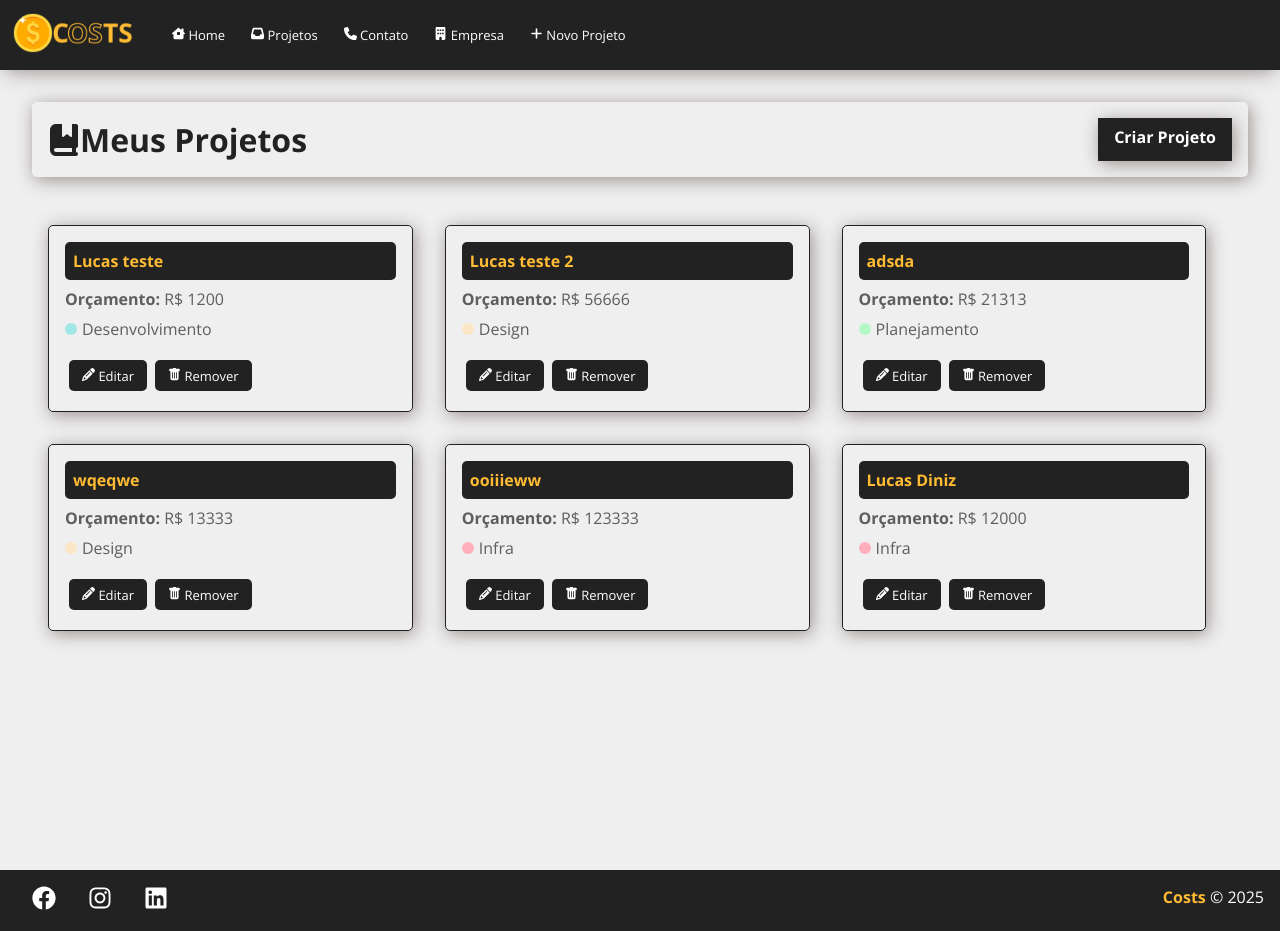
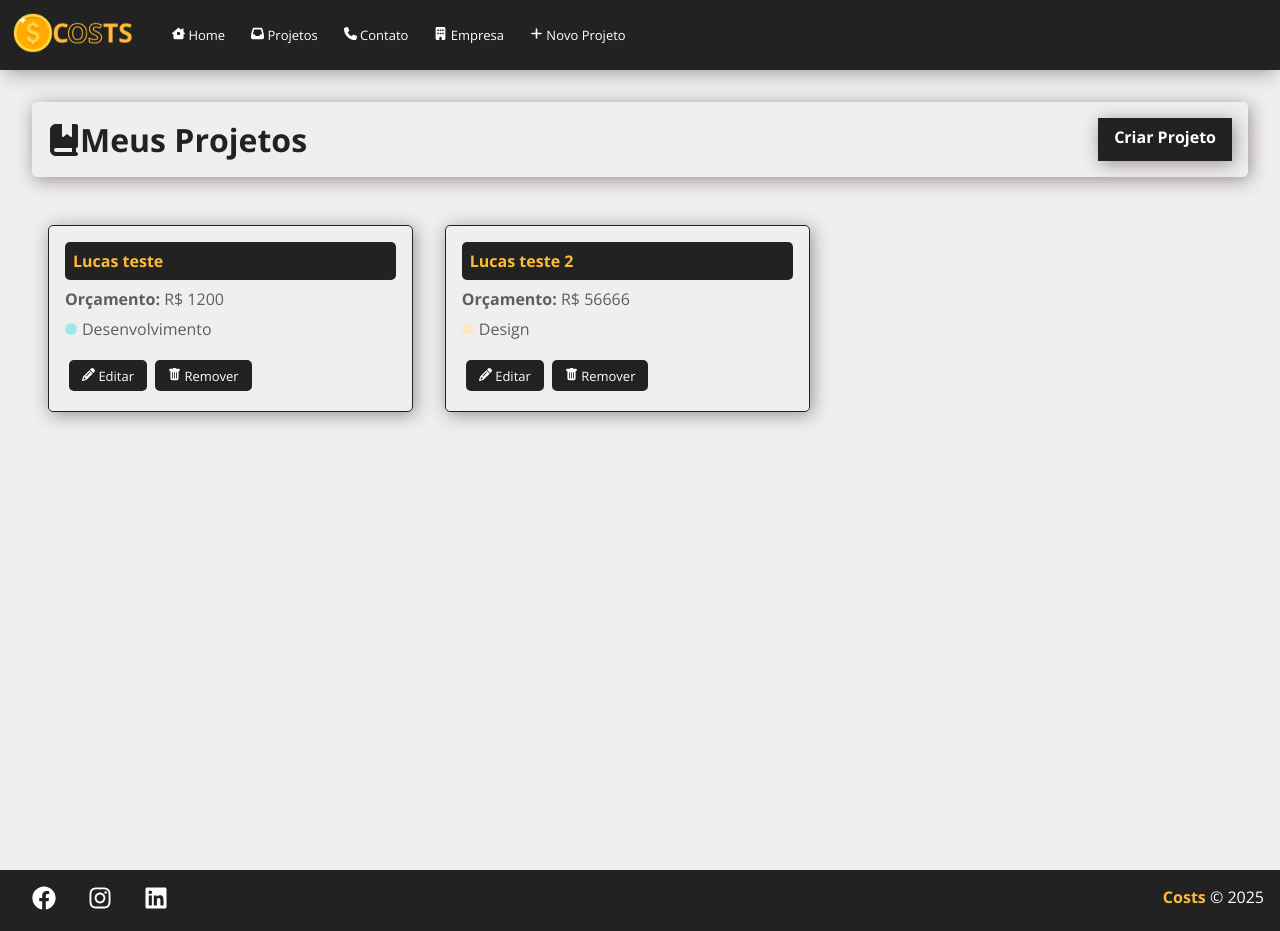
Before and after one commit to LucasDRo/Costs, a React (Create React App) app: page /projects in a window 1280 px wide. Built offline with nearby package versions, Linux system fonts and the light colour scheme; data requests are answered from the project's data file; the HTML template or start-up script is replaced by a standard one.

Commit message:
removing projects

```diff
--- a/db.json
+++ b/db.json
@@ -18,50 +18,6 @@
       "categories": {
         "id": "3",
         "name": "Design"
-      },
-      "cost": 0,
-      "services": []
-    },
-    {
-      "id": "4fdf",
-      "name": "adsda",
-      "budget": "21313",
-      "categories": {
-        "id": "4",
-        "name": "Planejamento"
-      },
-      "cost": 0,
-      "services": []
-    },
-    {
-      "id": "7e0e",
-      "name": "wqeqwe",
-      "budget": "13333",
-      "categories": {
-        "id": "3",
-        "name": "Design"
-      },
-      "cost": 0,
-      "services": []
-    },
-    {
-      "id": "cb3f",
-      "name": "ooiiieww",
-      "budget": "123333",
-      "categories": {
-        "id": "1",
-        "name": "Infra"
-      },
-      "cost": 0,
-      "services": []
-    },
-    {
-      "id": "01d5",
-      "name": "Lucas Diniz",
-      "budget": "12000",
-      "categories": {
-        "id": "1",
-        "name": "Infra"
       },
       "cost": 0,
       "services": []
--- a/src/components/pages/Projects.js
+++ b/src/components/pages/Projects.js
@@ -10,6 +10,7 @@
 function Projects({}) {
   const [projects, setProjects] = useState([]);
   const [loading, setLoading] = useState(false);
+  const [projectMessage, setProjectMessage] = useState("");
 
   useEffect(() => {
     setTimeout(() => {
@@ -36,6 +37,21 @@
     message = location.state.message;
   }
 
+  function removeProject(id) {
+    fetch(`http://localhost:5000/projects/${id}`, {
+      method: "DELETE",
+      headers: {
+        "Content-Type": "application/json",
+      },
+    })
+      .then((resp) => resp.json)
+      .then((data) => {
+        setProjects(projects.filter((project) => project.id !== id));
+        setProjectMessage("Projeto removido com sucesso!");
+      })
+      .catch((err) => console.log(err));
+  }
+
   return (
     <div className={style.project_master_container}>
       <div className={style.title_container}>
@@ -46,6 +62,7 @@
         <Linkbutton to="/newproject" text="Criar Projeto" />
       </div>
       {message && <Message type="success" msg={message} />}
+      {projectMessage && <Message type="success" msg={projectMessage} />}
       <div className={style.project_container}>
         {projects.length > 0 &&
           projects.map((project) => (
@@ -55,6 +72,7 @@
               budget={project.budget}
               category={project.categories.name}
               key={project.id}
+              handleRemove={removeProject}
             />
           ))}
         {!loading && <Loading />}
--- a/src/components/project/ProjectCard.js
+++ b/src/components/project/ProjectCard.js
@@ -3,6 +3,11 @@
 import { FaPencil } from "react-icons/fa6";
 
 function ProjectCard({ id, name, budget, category, handleRemove }) {
+    const remove = (e) => {
+        e.preventDefault();
+        handleRemove(id);
+    }
+
   return (
     <div className={styles.card_container}>
       <h4>{name}</h4>
@@ -17,9 +22,9 @@
         <p>
           <FaPencil /> Editar
         </p>
-        <p>
+        <button onClick={remove}>
           <BsFillTrashFill /> Remover
-        </p>
+        </button>
       </div>
     </div>
   );
--- a/src/components/project/ProjectCard.module.css
+++ b/src/components/project/ProjectCard.module.css
@@ -66,7 +66,8 @@
     margin-top: 0.5em;
   }
 
-  .buttons_container p {
+  .buttons_container p,
+  .buttons_container button{
     background-color: #222;
     color: #fff;
     border: none;
@@ -77,7 +78,8 @@
     margin: 4px;
   }
 
-  .buttons_container p:hover {
+  .buttons_container p:hover,
+  .buttons_container button:hover {
     color: #ffbb33;
   }
 }
@@ -147,7 +149,8 @@
     margin-top: 0.5em;
   }
 
-  .buttons_container p {
+  .buttons_container p,
+  .buttons_container button {
     background-color: #222;
     color: #fff;
     border: none;
```
Lines whose indentation alone changed are shown as unchanged.
